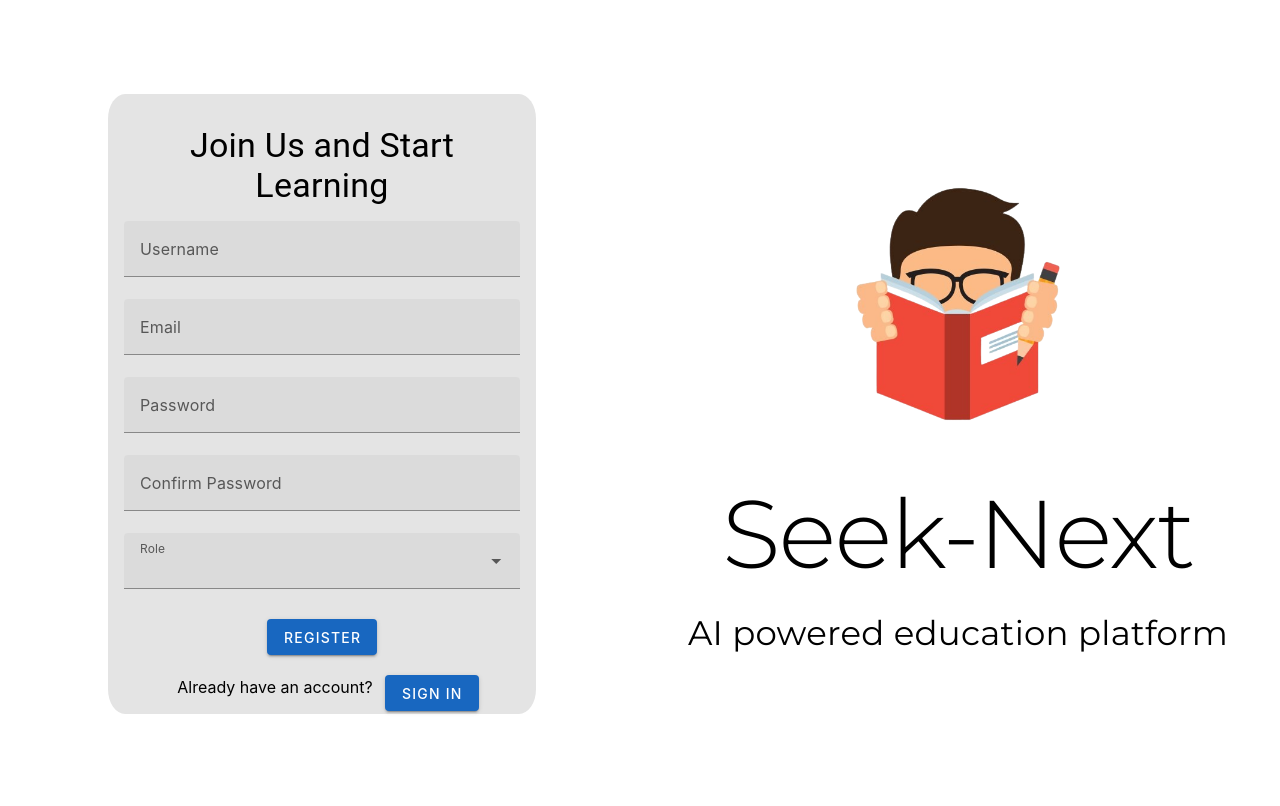
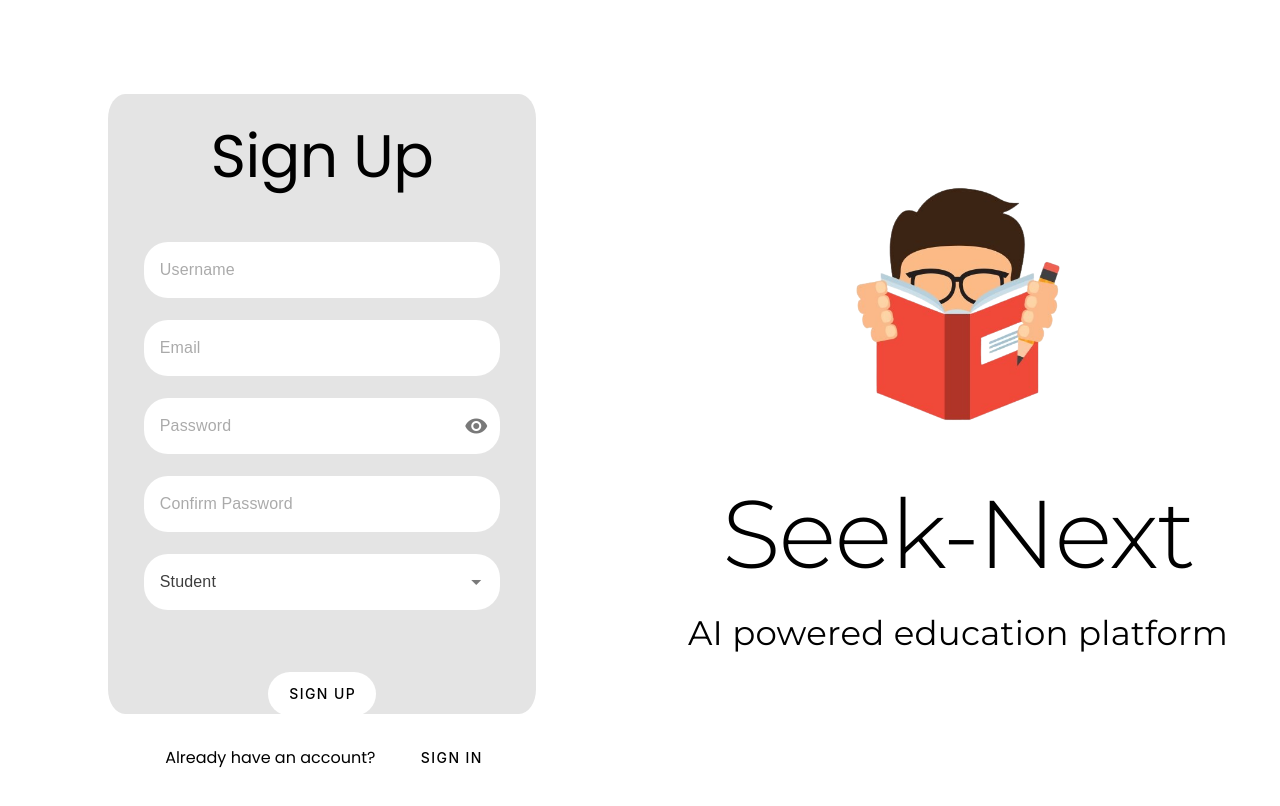
Before and after one commit to IITM-Software-Engineering-Project/soft-engg-project-may-2024-se-may-18, a Vue app in the folder seek_next/: page /sign-up in a window 1280 px wide. Built offline with nearby package versions, Linux system fonts and the light colour scheme.

Commit message:
Sign Up page UI rework

```diff
--- a/seek_next/src/pages/SignUp.vue
+++ b/seek_next/src/pages/SignUp.vue
@@ -5,36 +5,51 @@
                 <v-container class="register align-content-center">
                     <v-row class="d-flex align-center justify-center">
                         <v-col cols="12" class="d-block">
-                            <v-card-text class="text-h4 text-center">Join Us and Start Learning</v-card-text>
+                            <v-card-text class="title text-h2 text-center mb-10">Sign Up</v-card-text>
+
                             <!-- Username Field -->
-                            <v-text-field v-model="username" label="Username" outlined dense></v-text-field>
+                            <v-text-field class="input" v-model="username" placeholder="Username" variant="solo" rounded
+                                flat></v-text-field>
+
                             <!-- Email Field -->
-                            <v-text-field v-model="email" label="Email" outlined dense></v-text-field>
-                            <!-- Password Field -->
-                            <v-text-field v-model="password" label="Password" outlined dense
-                                type="password"></v-text-field>
-                            <!-- Confirm Password Field -->
-                            <v-text-field v-model="confirmPassword" label="Confirm Password" outlined dense
-                                type="password"></v-text-field>
+                            <v-text-field class="input" v-model="email" placeholder="Email" variant="solo" rounded
+                                flat></v-text-field>
+
+                            <!-- Password Field with Hide/Show Toggle -->
+                            <v-text-field class="input" v-model="password" :type="showPassword ? 'text' : 'password'"
+                                variant="solo" append-inner-icon="mdi-eye" placeholder="Password"
+                                @click:append-inner="togglePasswordVisibility" rounded flat></v-text-field>
+
+                            <!-- Confirm Password Field without Toggle -->
+                            <v-text-field class="input" v-model="confirmPassword" :type="'password'" variant="solo"
+                                placeholder="Confirm Password" rounded flat></v-text-field>
+
                             <!-- Role Dropdown -->
-                            <v-select v-model="role" :items="roles" label="Role" outlined dense></v-select>
+                            <v-select class="input" v-model="role" :items="roles" placeholder="Select Role"
+                                variant="solo" rounded flat></v-select>
+
+                            <!-- Spacer Container -->
+                            <v-container style="height: 20px;"></v-container>
+
+                            <!-- Register Button -->
                             <v-row class="d-flex justify-center py-5">
-                                <v-btn @click="register" color="primary" dark>
-                                    Register
+                                <v-btn @click="register" size="large" elevation="0" color="white" rounded>
+                                    <span style="font-size: 14px;">Sign Up</span>
                                 </v-btn>
                             </v-row>
-                            <v-row class="d-flex justify-center mt-3">
-                                <span class="px-3">Already have an account?</span>
-                                <v-btn @click="goToSignIn" color="primary">
-                                    Sign In
+                            <v-row class="d-flex justify-center align-center mt-3">
+                                <span class="mx-6" style="font-family: 'Poppins', sans-serif;">Already have an
+                                    account?</span>
+                                <v-btn size="large" elevation="0" color="white" rounded @click="goToSignIn">
+                                    <span style="font-size: 14px;">Sign In</span>
                                 </v-btn>
                             </v-row>
                         </v-col>
                     </v-row>
                 </v-container>
             </v-col>
+
             <v-col cols="6" class="d-block align-self-center">
-                <!-- Centered image container -->
                 <v-container class="d-flex justify-center">
                     <v-img src="/src/assets/study_icon.png" width="300" height="300" />
                 </v-container>
@@ -54,12 +69,14 @@ export default {
     name: 'SignUp',
     data() {
         return {
-            username: '', // Added username field
+            username: '',
             email: '',
             password: '',
             confirmPassword: '',
-            role: '', // Added role field
-            roles: ['Student', 'Instructor'], // Role options
+            role: 'Student',
+            roles: ['Student', 'Instructor'],
+            showPassword: false,
+            showConfirmPassword: false
         }
     },
     methods: {
@@ -74,7 +91,7 @@ export default {
                 return;
             }
 
-            this.$store.dispatch('signIn', {
+            this.$store.dispatch('signUp', {
                 username: this.username,
                 email: this.email,
                 password: this.password,
@@ -83,23 +100,35 @@ export default {
         },
         goToSignIn() {
             this.$router.push('/sign-in');
+        },
+        togglePasswordVisibility() {
+            this.showPassword = !this.showPassword;
         }
     }
 }
 </script>
 
 <style scoped>
-@import url('https://fonts.googleapis.com/css2?family=Jost:wght@300&family=Montserrat:ital,wght@0,100..900;1,100..900&display=swap');
+@import url('https://fonts.googleapis.com/css2?family=Jost:wght@300&family=Montserrat:ital,wght@0,100..900;1,100..900&family=Poppins:ital,wght@0,100;0,200;0,300;0,400;0,500;0,600;0,700;0,800;0,900;1,100;1,200;1,300;1,400;1,500;1,600;1,700;1,800;1,900&display=swap');
 
 .root {
     height: 100vh;
+}
+
+.title {
+    font-family: "Poppins", sans-serif;
+    font-weight: 400;
+}
+
+.input {
+    margin: 0 20px 0 20px;
+    font-family: "Popins", sans-serif;
 }
 
 .register {
     background-color: rgb(228, 228, 228);
     width: 70%;
     height: 80%;
-    /* Adjust height for additional fields */
     border-radius: 4%;
 }
 
@@ -108,4 +137,8 @@ export default {
     font-family: "Montserrat", sans-serif;
     text-align: center;
 }
+
+.v-text-field__input {
+    box-shadow: none;
+}
 </style>
```
